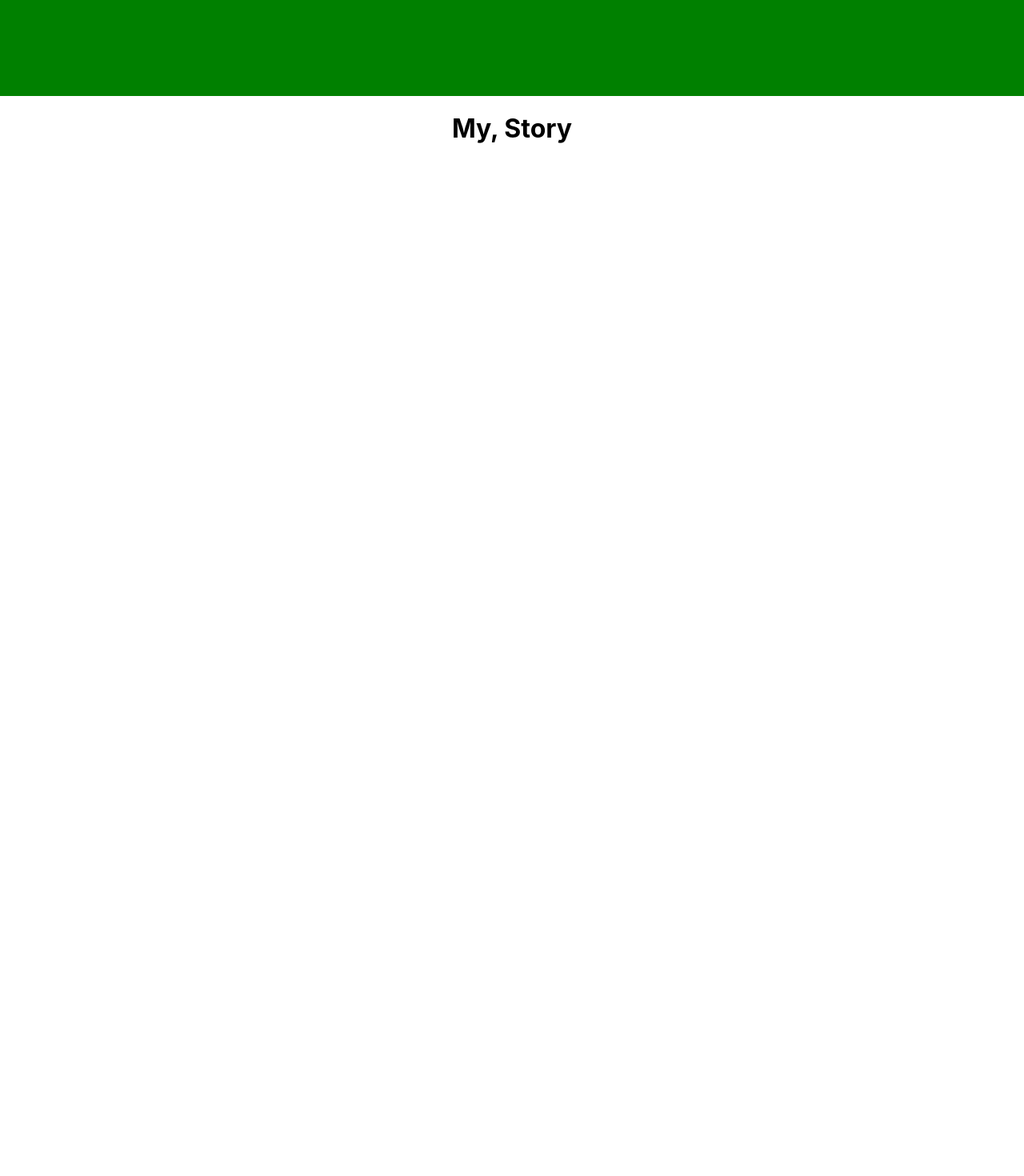
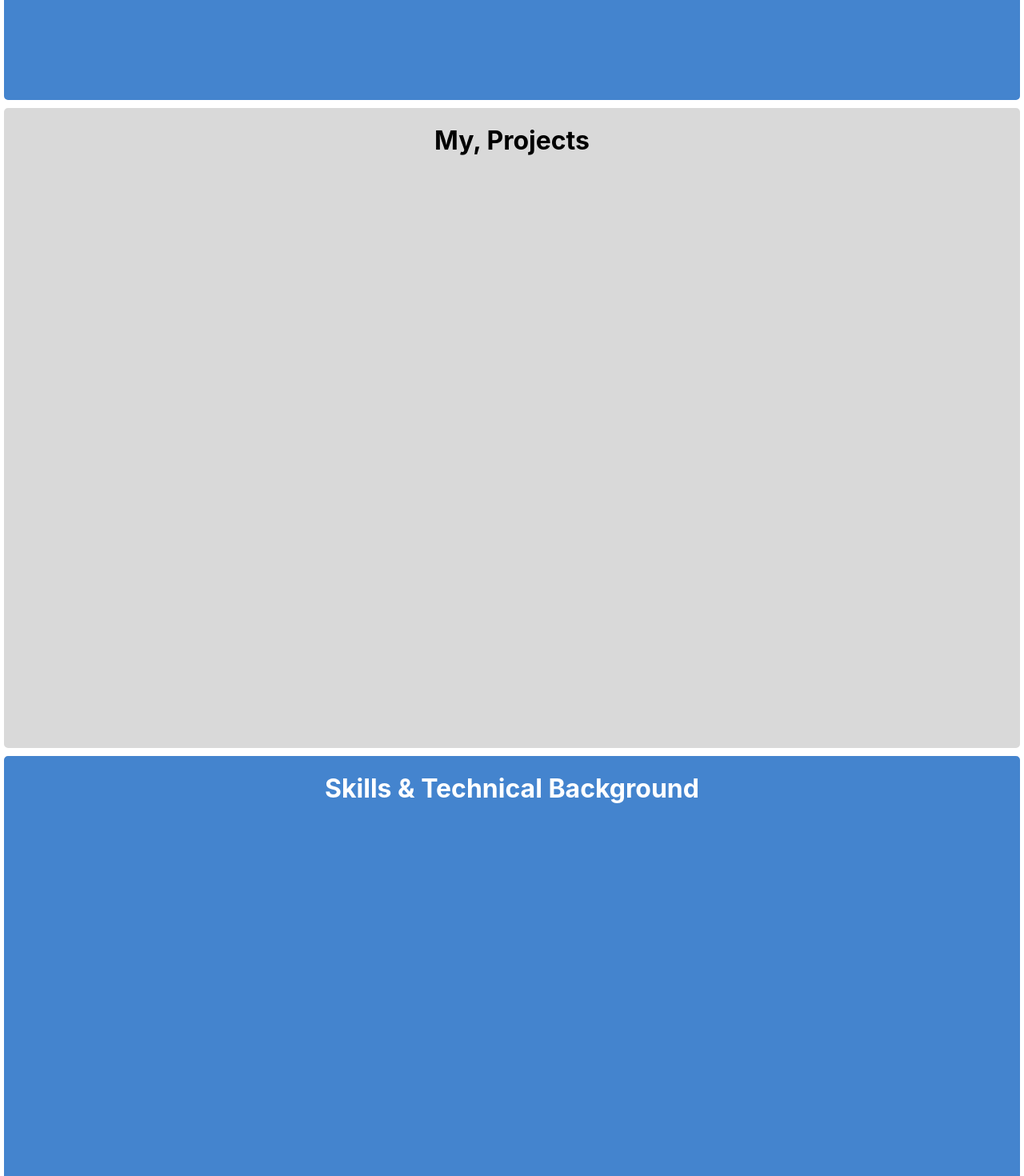
Before and after one commit to udugam/rhulabs.com, a React (Create React App) app in the folder rhulabs/: page / in a window 1280 px wide. Shown: the part 680-2150 px from the top of the page at 80% size. Before the commit the page ends 1600 px from the top, so only its background shows below. Built offline with nearby package versions, Linux system fonts and the light colour scheme.

Commit message:
added more screens

```diff
--- a/rhulabs/src/App.js
+++ b/rhulabs/src/App.js
@@ -7,11 +7,17 @@
   render() {
     return (
       <div className="App">
-        <Screen color='green'>
+        <Screen backgroundColor='#4484CE' textColor='white'>
             <h1>Hi, My Name is Ryan</h1>
             <h3>I'm a FullStack Javascript Developer</h3>
         </Screen>
-        <Screen>
+        <Screen backgroundColor='#D9D9D9' textColor='black'>
+            <h1>My, Projects</h1>
+        </Screen>
+        <Screen backgroundColor='#4484CE' textColor='white'>
+            <h1>Skills & Technical Background</h1>
+        </Screen>
+        <Screen backgroundColor='#D9D9D9' textColor='black'>
             <h1>My, Story</h1>
         </Screen>
       </div>
--- a/rhulabs/src/components/Screen.js
+++ b/rhulabs/src/components/Screen.js
@@ -7,9 +7,14 @@
 
     const styles = {
         minHeight: '100vh',
-        backgroundColor: `${props.color}`,
+        backgroundColor: `${props.backgroundColor}`,
         display: 'flex',
-        flexDirection: 'column'
+        flexDirection: 'column',
+        color: `${props.textColor}`,
+        borderRadius: '10px',
+        borderStyle: 'solid',
+        borderWidth: '5px',
+        borderColor: 'white'
     }
 
     return(
```
